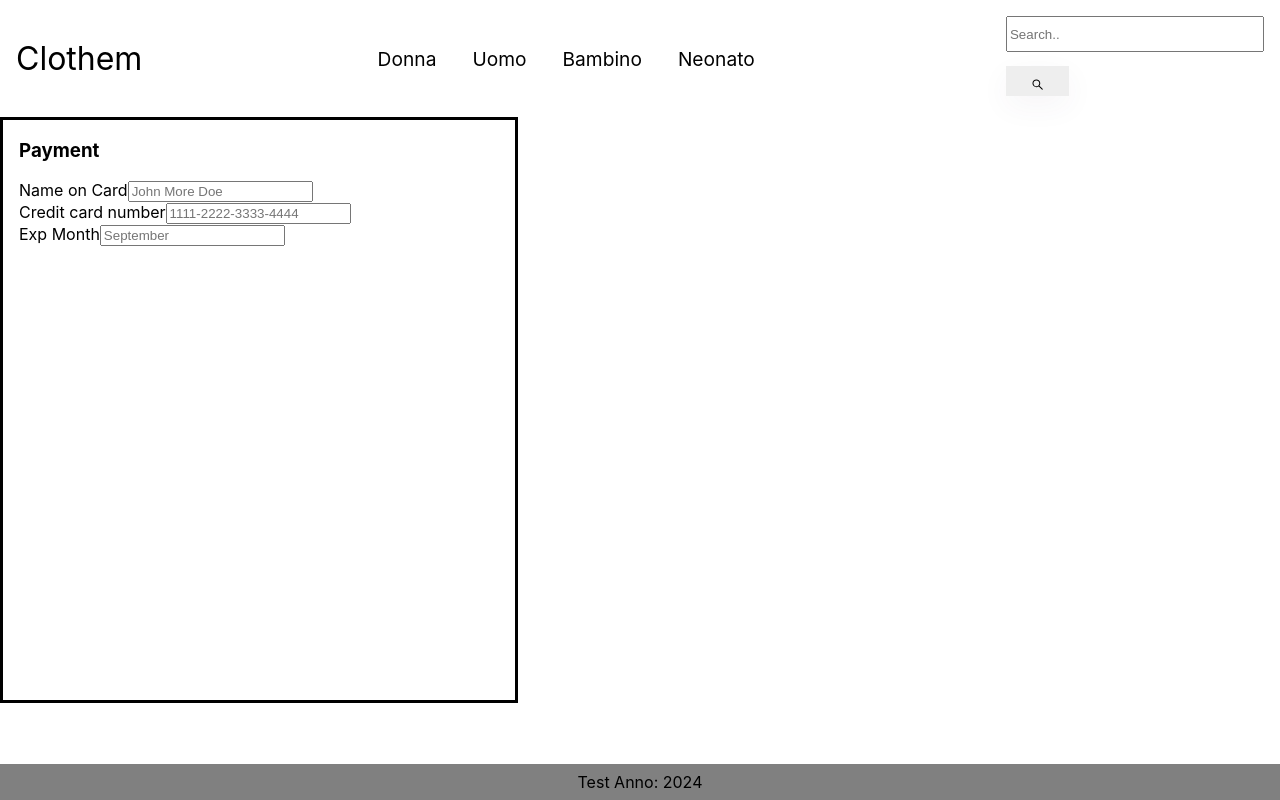
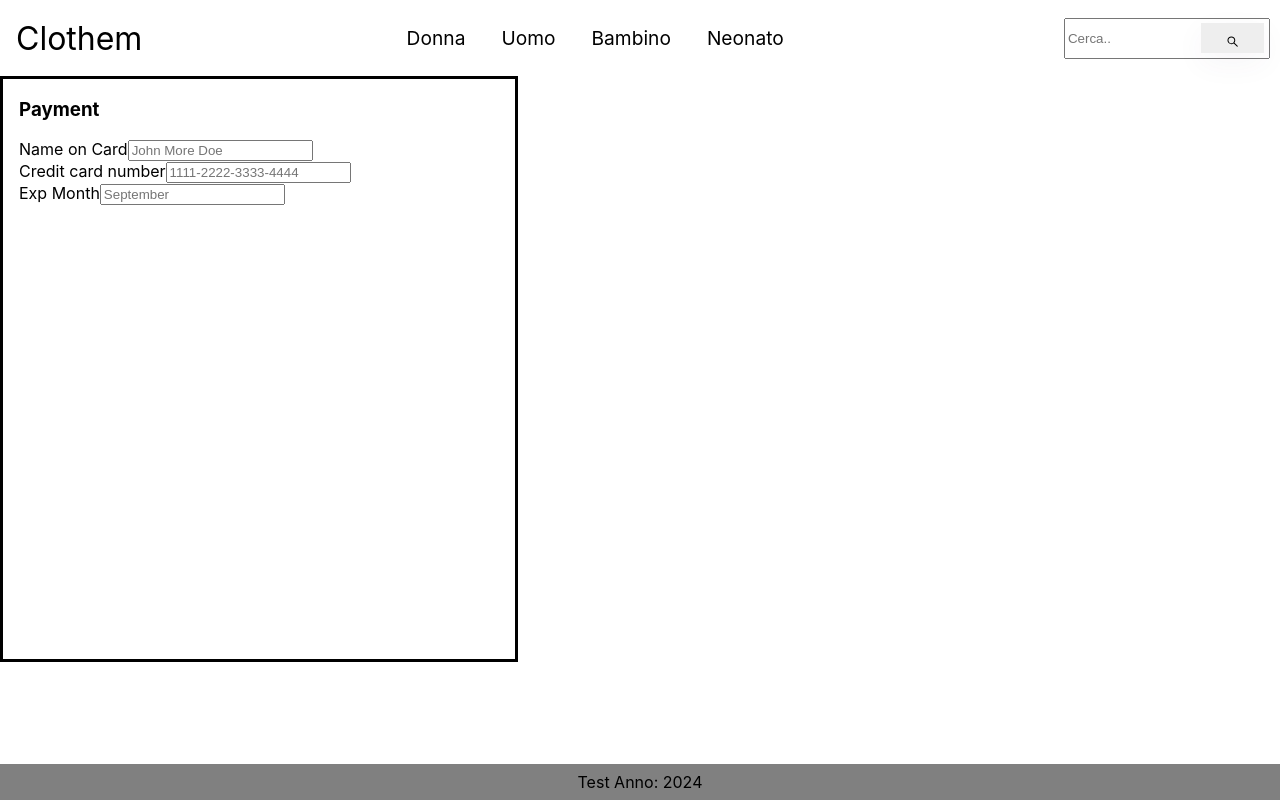
Before and after one commit to zMattyPower/ecommerce-project, a React (Create React App) app: page / in a window 1280 px wide. Built offline with nearby package versions, Linux system fonts and the light colour scheme.

Commit message:
search icon ok

```diff
--- a/src/Components/Navbar/Navbar.css
+++ b/src/Components/Navbar/Navbar.css
@@ -50,12 +50,24 @@
 
 
 
+/* posizione barra ricerca */
+.inputWithButton {
+  position: relative;
+  width : 200px;
+}
+
+.inputWithButton input{
+    width: 70%;
+    height: 25px;
+    padding-right: 60px;
+}
+
+
 #search{
   display: flex;
   justify-content: center;
   align-items: start;
-  height: 30px;
-  width: 250px;
+  height: 35px;
 }
 
 #search_icon{
@@ -63,6 +75,13 @@
   background-color: #00000011;
   color: black;
   padding: auto;
+  position: absolute;
+  right: 0;
+  top : 5px;
+}
+
+#s_icon{
+  margin:auto;
 }
 
 
--- a/src/Components/Navbar/Navbar.jsx
+++ b/src/Components/Navbar/Navbar.jsx
@@ -65,13 +65,16 @@ const Navbar = () => {
       </div>
 
       <div className="navbar-right">
+        <div class='inputWithButton'>
           <form action="/action_page.php" className="search_form">
-          <input type="text" placeholder="Search.." name="search" id = "search"
+            <input type="text" placeholder="Cerca.." name="search" id = "search"/>
+           <button type="submit" id = "search_icon"><AiOutlineSearch id = "s_icon"/></button>
+          </form>
+        </div>
+      </div>
 
-          />
-           <button type="submit" id = "search_icon"><AiOutlineSearch/></button>
-          </form>
-          </div>
+
+
     </nav>
   );
 };
```
